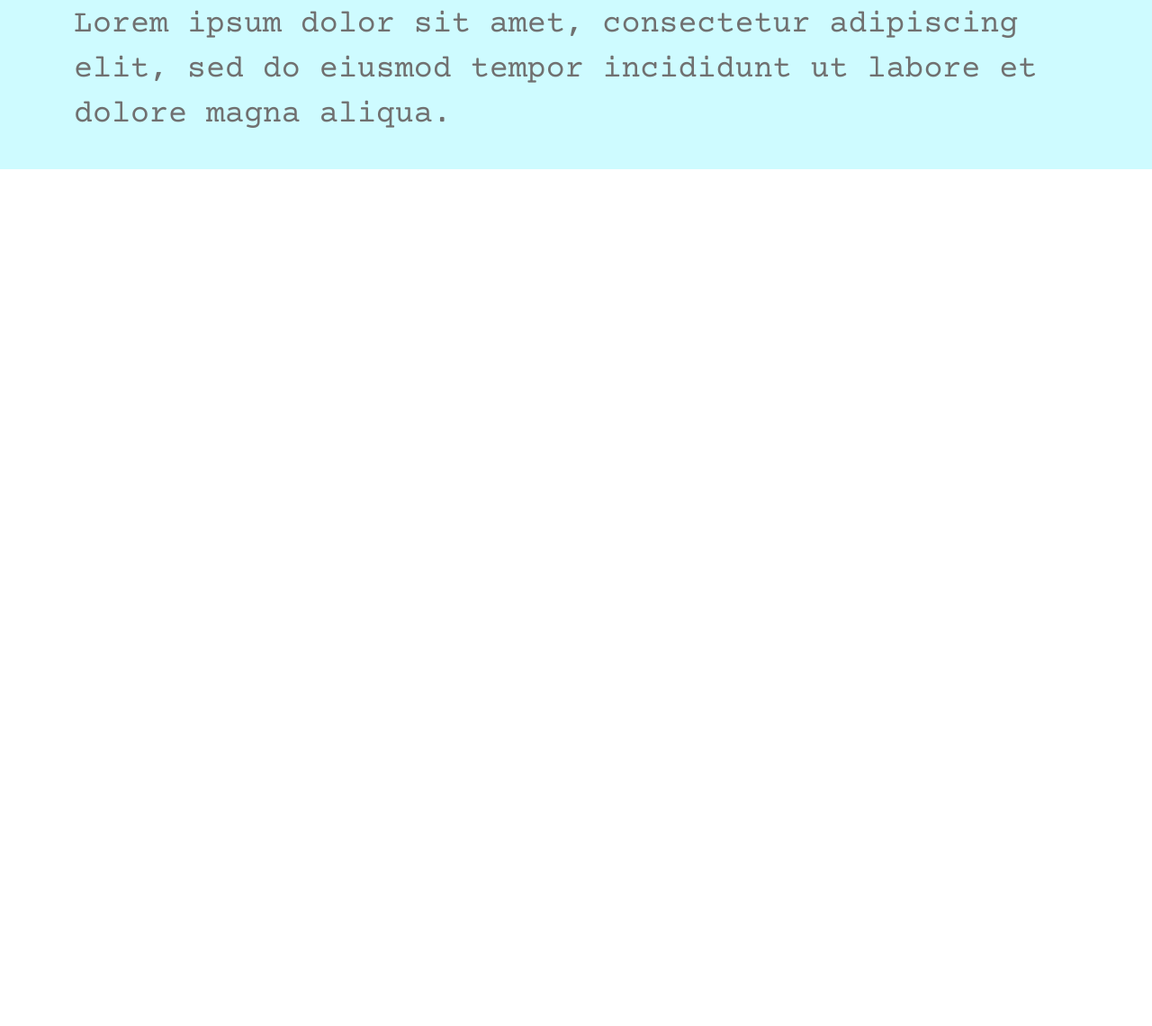
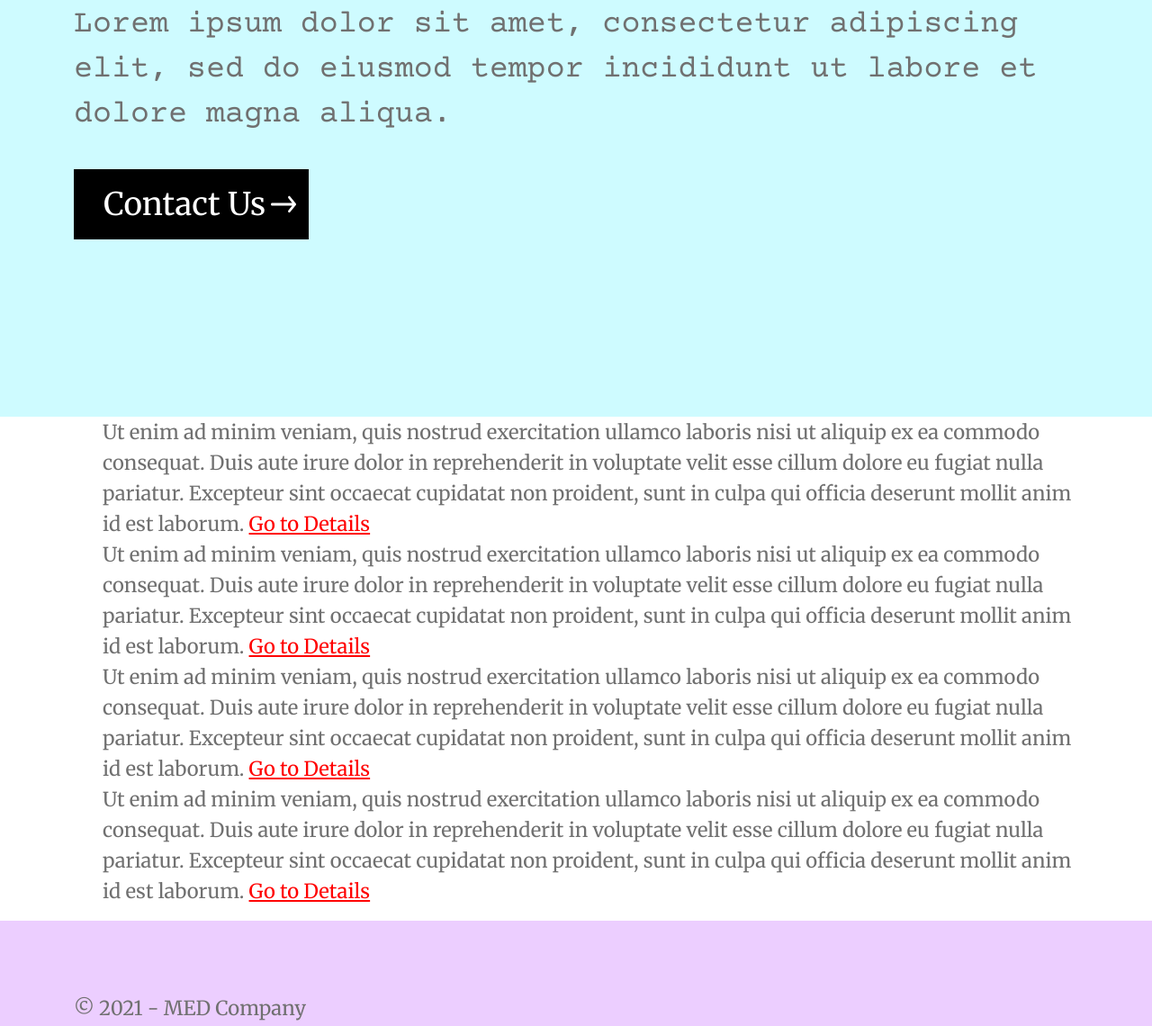
Before and after one commit to Francesco00713/secondo_layout, a plain HTML site: page components.html in a window 1280 px wide. Shown: the part 342-1482 px from the top of the page at 90% size. Before the commit the page ends 800 px from the top, so only its background shows below. Drawn offline with nearby package versions, Linux system fonts and the light colour scheme.

Commit message:
aggiunta la freccia, la lista e il copyright (ancora da completare)

```diff
--- a/components.html
+++ b/components.html
@@ -8,6 +8,10 @@
     <link rel="stylesheet" href="static\css\titolo.css">
     <link rel="stylesheet" href="static\css\sotto_titolo.css">
     <link rel="stylesheet" href="static\css\hero.css">
+    <link rel="stylesheet" href="static\css\hero2.css">
+    <link rel="stylesheet" href="static\css\copyright.css">
+    <link rel="stylesheet" href="static\css\button.css">
+    <link rel="stylesheet" href="static\css\lista.css">
     <title>Document</title>
 </head>
 <body>
@@ -30,6 +34,58 @@
                     </div>
                 </div>
             </div>
+
+            <div class="row">
+                <div class="col-3">
+                    <div class="button">
+                        <a href="#" class="merriweather-regular">
+                            Contact Us
+                        </a>
+                    </div>
+                </div>
+            </div>
         </div>
+    </div>
+
+        <div class="container">
+            <div class="row">
+                <div class="col-12">
+                    <div class="lista merriweather-regular">
+                        <ol>
+                            <li>
+                                Ut enim ad minim veniam, quis nostrud exercitation ullamco laboris nisi ut aliquip ex ea commodo consequat. Duis aute irure dolor in reprehenderit in voluptate velit esse cillum dolore eu fugiat nulla pariatur. Excepteur sint occaecat cupidatat non proident, sunt in culpa qui officia deserunt mollit anim id est laborum.
+                                <a href="#">Go to Details</a>
+                            </li>
+                            <li>
+                                Ut enim ad minim veniam, quis nostrud exercitation ullamco laboris nisi ut aliquip ex ea commodo consequat. Duis aute irure dolor in reprehenderit in voluptate velit esse cillum dolore eu fugiat nulla pariatur. Excepteur sint occaecat cupidatat non proident, sunt in culpa qui officia deserunt mollit anim id est laborum.
+                                <a href="#">Go to Details</a>
+                            </li>
+                            <li>
+                                Ut enim ad minim veniam, quis nostrud exercitation ullamco laboris nisi ut aliquip ex ea commodo consequat. Duis aute irure dolor in reprehenderit in voluptate velit esse cillum dolore eu fugiat nulla pariatur. Excepteur sint occaecat cupidatat non proident, sunt in culpa qui officia deserunt mollit anim id est laborum.
+                                <a href="#">Go to Details</a>
+                            </li>
+                            <li>
+                                Ut enim ad minim veniam, quis nostrud exercitation ullamco laboris nisi ut aliquip ex ea commodo consequat. Duis aute irure dolor in reprehenderit in voluptate velit esse cillum dolore eu fugiat nulla pariatur. Excepteur sint occaecat cupidatat non proident, sunt in culpa qui officia deserunt mollit anim id est laborum.
+                                <a href="#">Go to Details</a>
+                            </li>
+                        </ol>
+                    </div>
+                </div>
+            </div>
+        </div>
+
+    <div class="hero2">
+        <div class="container">
+            <div class="row">
+                <div class="col-12">
+                    <div class="copyright">
+                        <p class="merriweather-regular">
+                            © 2021 - MED Company
+                        </p>
+                    </div>
+                </div>
+            </div>
+        </div>
+    </div>
 </body>
 </html>
--- /dev/null
+++ b/static/css/button.css
@@ -0,0 +1,28 @@
+.button a:link,
+.button a:visited,
+.button a:hover,
+.button a:active {
+    display: block;
+    font-size: 35px;
+    font-weight: normal;
+    color: #fff;
+    text-decoration: none;
+    background-color: black;
+    line-height: 50px;
+    padding: 14px 33px;
+    margin-bottom: 197px;
+    position: relative;
+}
+
+.button a::after {
+    content: "";
+    width: 28px;
+    height: 34px;
+    background-image: url(../images/arrow.svg);
+    display: block;
+    position: absolute;
+    right: 14px;
+    top: 50%;
+    transform: translateY(-50%);
+    background-repeat: none;
+}
--- /dev/null
+++ b/static/css/copyright.css
@@ -0,0 +1,7 @@
+.copyright p{
+    line-height: 34px;
+    font-size: 22px;
+    color: #707070;
+    padding-top: 80px;
+    margin-bottom: 200px;
+}
--- /dev/null
+++ b/static/css/hero2.css
@@ -0,0 +1,3 @@
+.hero2{
+    background-color: #ECCEFF;
+}
--- /dev/null
+++ b/static/css/lista.css
@@ -0,0 +1,16 @@
+.lista li {
+    display: block;
+    font-size: 22px;
+    color: #707070;
+    line-height: 34px;
+    padding: 0px;
+    margin: 0px;
+}
+
+.lista ol {
+    list-style-type: none;
+}
+
+.lista li a {
+    color: #FF0000;
+}
--- a/static/css/sotto_titolo.css
+++ b/static/css/sotto_titolo.css
@@ -1,7 +1,3 @@
-.sotto_titolo{
-
-}
-
 .sotto_titolo p{
     font-size: 35px;
     color: #707070;
--- a/static/css/titolo.css
+++ b/static/css/titolo.css
@@ -1,7 +1,3 @@
-.titolo{
-
-}
-
 .titolo h2{
     font-size: 90px;
     color: #707070;
```
Also changed, not shown: static/css/paragrafo.css (deleted), static/images/arrow.svg (added).
